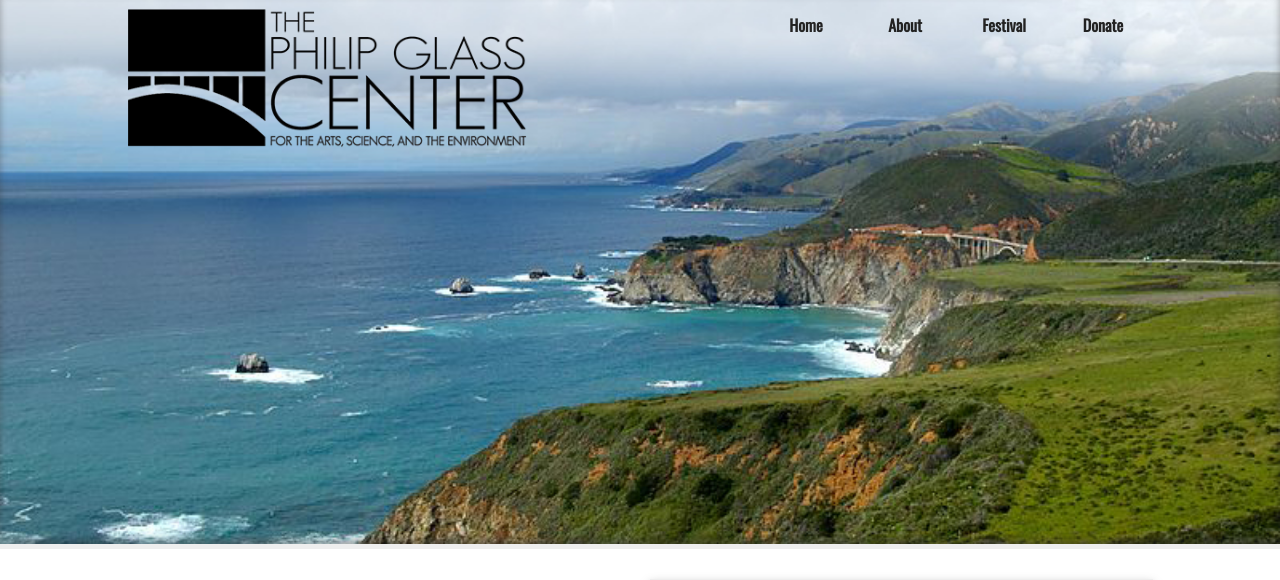
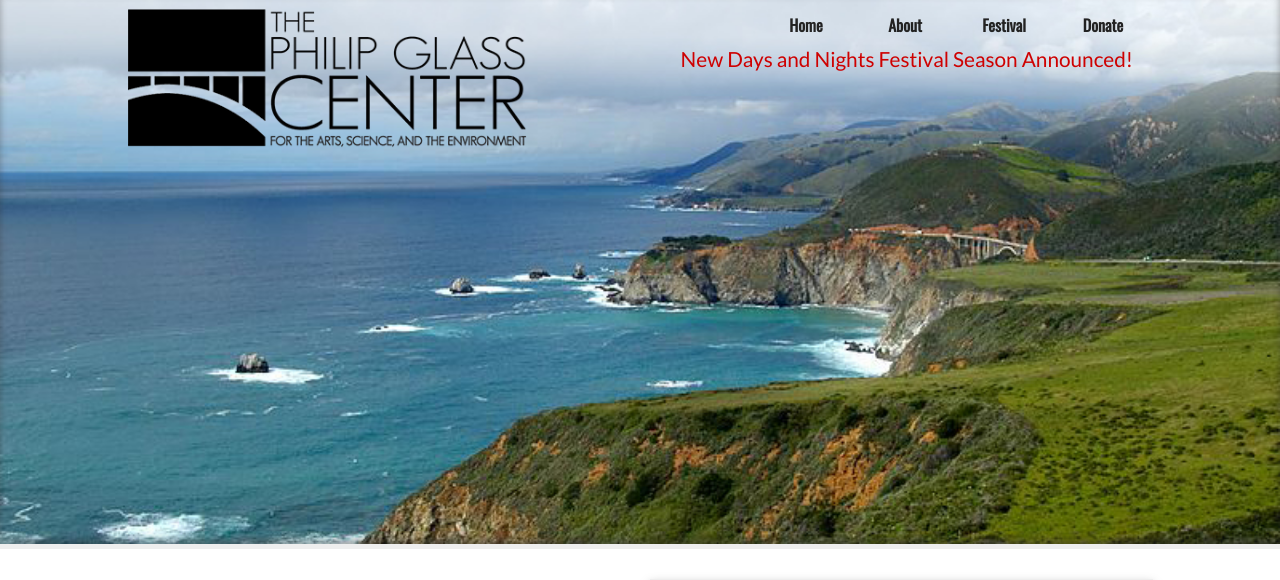
Before and after one commit to Ghan/philipglasscenter, a PHP site: page / in a window 1280 px wide. Shown: the top 580 px of the page. Run offline with PHP 8.4, Linux system fonts and the light colour scheme; some libraries are stand-ins or nearby versions.

Commit message:
announces festival 2014

```diff
--- a/css/main.css
+++ b/css/main.css
@@ -241,6 +241,19 @@ nav a:hover {
 }
 .page.active{
     display: block;
+}
+
+#announcement{
+    float: right;
+    font-size: 1.3em;
+    padding-right: 20px;
+}
+#announcement a{
+    text-decoration: none;
+    color: rgb(206, 1, 1);
+}
+#announcement a:hover{
+    text-decoration: underline
 }
 
 /* ==============
--- a/home.html
+++ b/home.html
@@ -33,6 +33,7 @@
                         <li><a href="#donate">Donate</a></li>
                     </ul>
                 </nav>
+                <div id="announcement"><a href="http://www.daysandnightsfestival.com" target="_blank">New Days and Nights Festival Season Announced!</a></div>
             </header>
             <div id="header-image-container">
                 <img id="header-image" src="img/proposed-center.png" />
```
Also changed, not shown: 1 other file.
